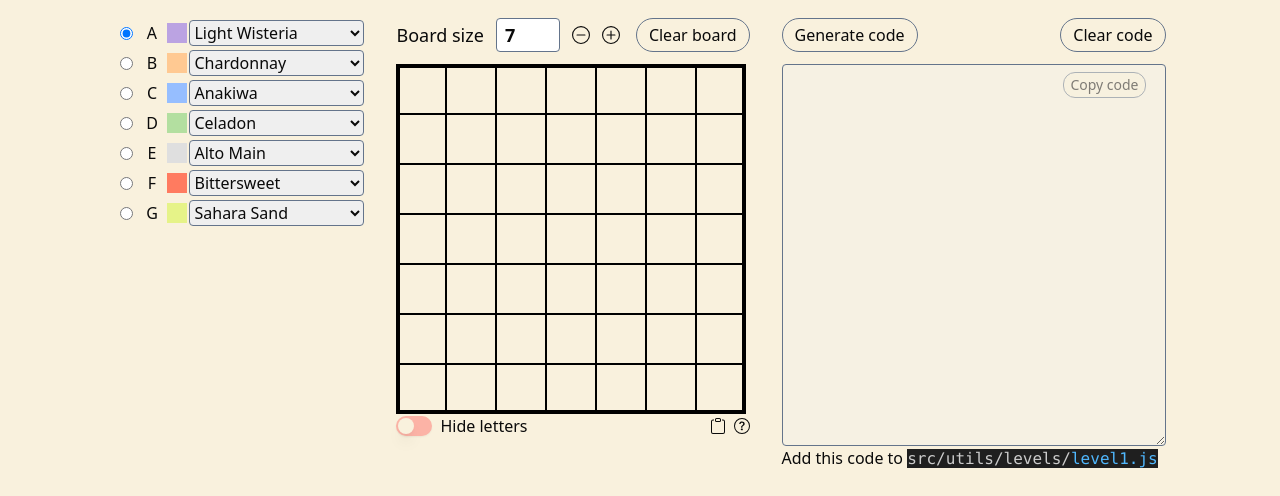
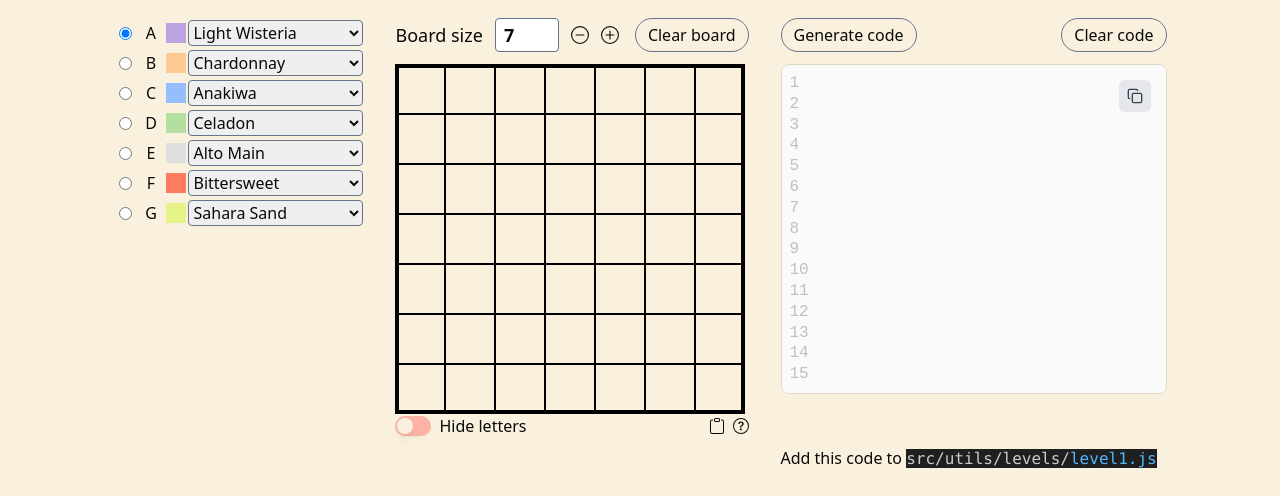
Before and after one commit to samimsu/queens-game-linkedin, a React (Vite) app: page /level-builder in a window 1280 px wide. Shown: the part 160-656 px from the top of the page. Built offline with nearby package versions, Linux system fonts and the light colour scheme.

Commit message:
Use prism-react-renderer for highlighting code

```diff
--- a/package.json
+++ b/package.json
@@ -20,6 +20,7 @@
     "lucide-react": "^0.454.0",
     "next-themes": "^0.2.1",
     "playwright": "^1.51.1",
+    "prism-react-renderer": "^2.4.1",
     "react": "^19.0.0",
     "react-dom": "^19.0.0",
     "react-github-btn": "^1.4.0",
--- /dev/null
+++ b/src/components/LevelBuilder/components/JSCode.tsx
@@ -0,0 +1,58 @@
+import { Highlight, themes } from "prism-react-renderer";
+import { useTheme } from "next-themes";
+
+const styles = {
+  line: {
+    textAlign: "left",
+    padding: "0.5em",
+    lineHeight: "1.3",
+    fontSize: "1rem",
+    fontFamily: "'JetBrains Mono', monospace",
+    overflowX: "auto",
+  },
+  lineNumber: {
+    display: "inline-block",
+    width: "2em",
+    userSelect: "none",
+    opacity: 0.3,
+  },
+};
+
+const JSCode = ({ code = "" }: { code: string }) => {
+  const { theme } = useTheme();
+  const isDarkTheme = theme === "dark";
+
+  return (
+    <div
+      className="relative border rounded-lg overflow-hidden"
+      style={{
+        borderColor: isDarkTheme ? "rgba(255,255,255,0.1)" : "rgba(0,0,0,0.1)",
+      }}
+    >
+      <div className="w-96 max-h-96 max-w-96 overflow-y-auto">
+        <Highlight
+          theme={isDarkTheme ? themes["oneDark"] : themes["oneLight"]}
+          code={code}
+          language="javascript"
+        >
+          {({ style, tokens, getLineProps, getTokenProps }) => (
+            <pre style={{ ...style, ...(styles.line as React.CSSProperties) }}>
+              {tokens.map((line, i) => (
+                <div key={i} {...getLineProps({ line })}>
+                  <span style={styles.lineNumber as React.CSSProperties}>
+                    {i + 1}
+                  </span>
+                  {line.map((token, key) => (
+                    <span key={key} {...getTokenProps({ token })} />
+                  ))}
+                </div>
+              ))}
+            </pre>
+          )}
+        </Highlight>
+      </div>
+    </div>
+  );
+};
+
+export default JSCode;
--- a/src/components/LevelBuilder/components/SectionJSCode.jsx
+++ b/src/components/LevelBuilder/components/SectionJSCode.jsx
@@ -2,6 +2,9 @@ import React from "react";
 import { colorNames } from "../../../utils/colors";
 import { queensGameRepoNewLevelFile } from "@/data/links";
 import { useTranslation } from "react-i18next";
+import JSCode from "./JSCode";
+import { Check, Copy } from "lucide-react";
+import { useTheme } from "next-themes";
 
 const SectionJSCode = ({
   jsCode,
@@ -12,13 +15,17 @@ const SectionJSCode = ({
   board,
   regionColors,
 }) => {
+  const { t } = useTranslation();
+  const { theme } = useTheme();
+  const isDarkTheme = theme === "dark";
+
   const generateLevelJSCode = (levelNumber, board, regionColors) => {
     // Get the unique regions used in the board
     const usedRegions = new Set(board.flat().filter(Boolean));
 
     // Filter the regionColors based on used regions
     const usedRegionColors = Object.entries(regionColors).filter(([region]) =>
-      usedRegions.has(region),
+      usedRegions.has(region)
     );
 
     // Get the color variable names for the used colors
@@ -30,9 +37,14 @@ const SectionJSCode = ({
     const uniqueColorVariables = [...new Set(usedColorVariables)];
 
     // Create the import statement only with used colors
-    const importStatement = `import { ${uniqueColorVariables
+    const importStatement = `import {\n  ${uniqueColorVariables
       .sort()
-      .join(", ")} } from "../colors";`;
+      .join(",\n  ")},\n} from "../colors";`;
+
+    // Format the board as single-line subarrays
+    const colorRegionsFormatted = board
+      .map((row) => `    [${row.map((cell) => `"${cell}"`).join(", ")}],`)
+      .join("\n");
 
     // Create the regionColors content dynamically with the color variable names
     const regionColorsEntries = usedRegionColors
@@ -40,15 +52,16 @@ const SectionJSCode = ({
       .join(",\n");
 
     // Generate the JS file content
-    const jsContent = `
-${importStatement}
+    const jsContent = `${importStatement}
 
 const level${levelNumber} = {
   size: ${board.length},
-  colorRegions: ${JSON.stringify(board, null, 2)},
+  colorRegions: [
+${colorRegionsFormatted}
+  ],
   regionColors: {
-${regionColorsEntries}
-  }
+${regionColorsEntries},
+  },
 };
 
 export default level${levelNumber};
@@ -56,8 +69,6 @@ export default level${levelNumber};
 
     setJsCode(jsContent);
   };
-
-  const { t } = useTranslation();
 
   return (
     <div className="flex flex-col items-start">
@@ -79,29 +90,25 @@ export default level${levelNumber};
 
       <div className="h-full w-full">
         <div className="relative h-full w-full sm:w-fit">
-          <textarea
-            value={jsCode}
-            className="border rounded border-slate-500 px-2 py-0.5 h-96 sm:h-full w-full sm:w-96 overflow-y-scroll"
-            disabled
-          />
+          <JSCode code={jsCode || "\n\n\n\n\n\n\n\n\n\n\n\n\n\n"} />
 
-          <div className="absolute top-2 right-5 flex flex-col items-center">
+          <div className="absolute top-2 right-2 flex flex-col items-center">
             <button
-              onClick={async (e) => {
-                navigator.clipboard.writeText(jsCode);
+              onClick={async () => {
+                await navigator.clipboard.writeText(jsCode);
                 setCopied(true);
-                setTimeout(() => {
-                  setCopied(false);
-                }, 1500);
+                setTimeout(() => setCopied(false), 2000);
               }}
-              className="bg-background border border-slate-500 rounded-xl py-0.5 px-1.5 text-sm disabled:opacity-50 opacity-75 hover:opacity-100"
-              disabled={!jsCode}
+              className={`absolute right-2 top-2 p-2 rounded-md transition-colors z-10 ${
+                isDarkTheme
+                  ? "bg-gray-700 hover:bg-gray-600 text-gray-300"
+                  : "bg-gray-200 hover:bg-gray-300 text-gray-700"
+              }`}
+              aria-label="Copy code"
+              title="Copy code"
             >
-              {t("COPY_CODE")}
+              {copied ? <Check size={16} /> : <Copy size={16} />}
             </button>
-            {copied && (
-              <div className="text-sm text-foreground">{t("COPIED")}!</div>
-            )}
           </div>
         </div>
 
```
Also changed, not shown: tsconfig.json (+7 -7 lines), 1 other file (tests, documents, lock files or other folders).
